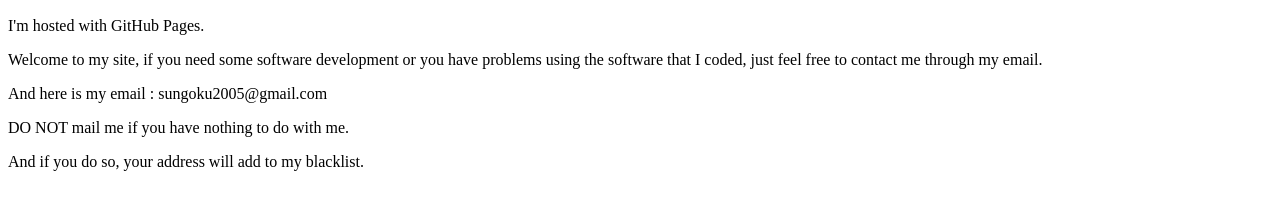
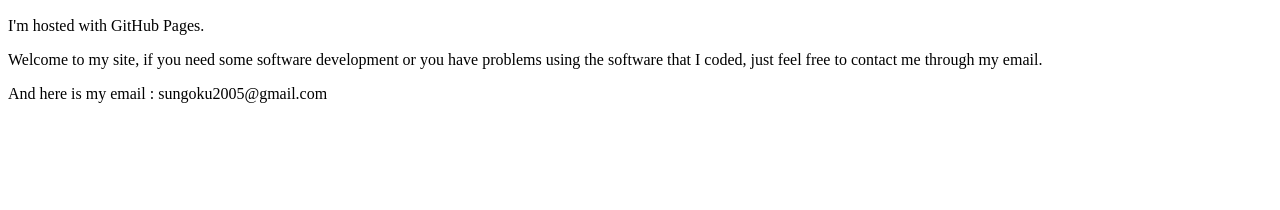
Before and after one commit to sungoku/sungoku.github.io, a plain HTML site: page index.html in a window 1280 px wide. Shown: the part 110-320 px from the top of the page. Drawn offline with Linux system fonts and the light colour scheme.

Commit message:
Update index.html

```diff
--- a/index.html
+++ b/index.html
@@ -8,7 +8,5 @@
 contact me through my email.</p>
 <p>And here is my email : sungoku2005@gmail.com</p>
 <p></p>
-<p>DO NOT mail me if you have nothing to do with me.</p>
-<p>And if you do so, your address will add to my blacklist.</p>
 </body>
 </html>
```
